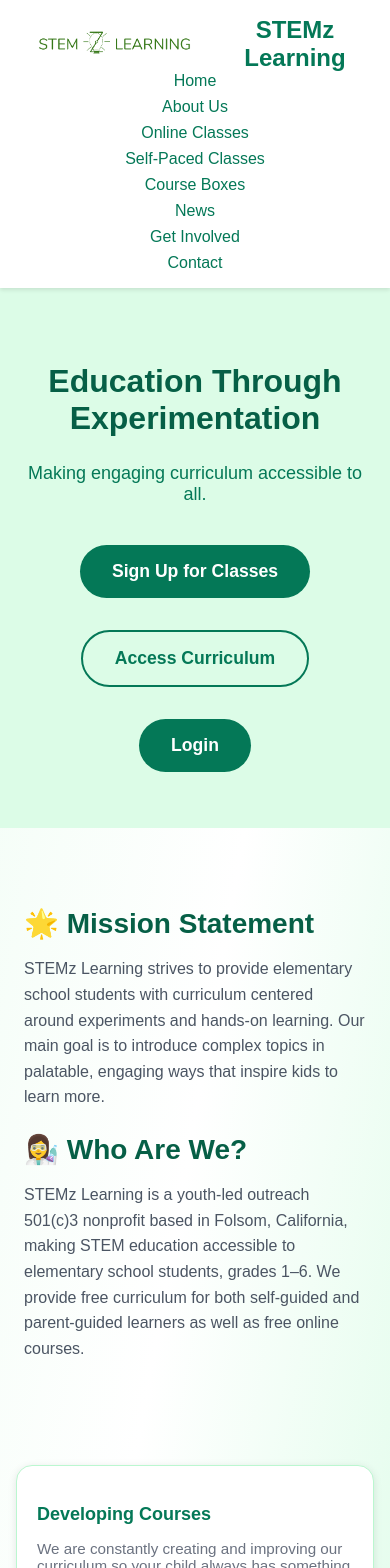
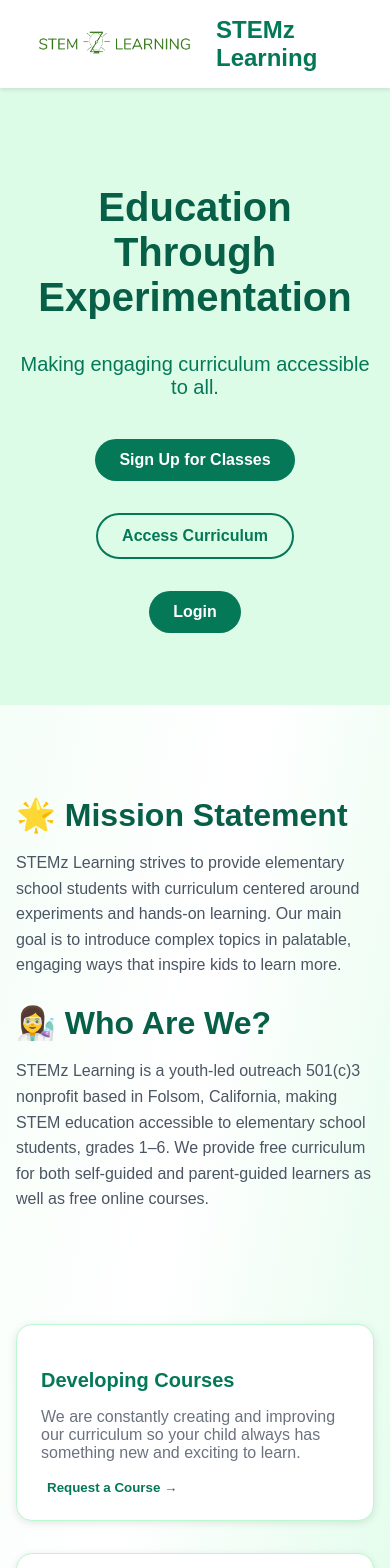
Before and after one commit to gemnets/stemz-mockup, a React (Create React App) app: page / in a window 390 px wide. Shown: the top 1568 px of the page. Built offline with nearby package versions, Linux system fonts and the light colour scheme; the HTML template or start-up script is replaced by a standard one.

Commit message:
Updated layout for Mission Statement and Who Are We sections

```diff
--- a/src/pages/Home.css
+++ b/src/pages/Home.css
@@ -1,3 +1,4 @@
+/* Global Styles */
 .home-container {
   min-height: 100vh;
   background: linear-gradient(to bottom right, #f0fdf4, #fff, #dcfce7);
@@ -128,6 +129,7 @@
   text-decoration: underline;
 }
 
+/* Header Styles */
 .header {
   background-color: white;
   box-shadow: 0 2px 4px rgba(0,0,0,0.1);
@@ -143,7 +145,6 @@
   justify-content: space-between;
   align-items: center;
   padding: 1rem;
-  flex-wrap: wrap;
 }
 
 .logo {
@@ -162,12 +163,8 @@
   color: #047857;
 }
 
-.nav {
-  display: flex;
-  gap: 1rem;
-}
-
 .nav a {
+  margin-left: 1rem;
   color: #047857;
   text-decoration: none;
 }
@@ -176,6 +173,7 @@
   color: #065f46;
 }
 
+/* Footer Styles */
 .footer {
   background-color: #065f46;
   color: #d1fae5;
@@ -185,123 +183,119 @@
 
 /* Mobile Responsiveness */
 @media (max-width: 768px) {
-  .hero {
-    padding: 3rem 1rem;
+  .header-container {
+    display: flex;
+    justify-content: space-between;
+    align-items: center;
+    padding: 1rem;
+    flex-wrap: wrap;
   }
 
-  .hero h1 {
-    font-size: 2rem;
-  }
-
-  .hero p {
-    font-size: 1.125rem;
-  }
-
-  .hero-buttons {
-    flex-direction: column;
+  .logo {
+    display: flex;
     align-items: center;
   }
 
-  .hero-buttons button,
-  .hero-buttons a {
-    padding: 1rem 2rem;
-    font-size: 1.1rem;
+  .logo img {
+    height: 48px;
+    margin-right: 0.5rem;
   }
 
-  .section {
-    padding: 1.5rem;
+  .logo span {
+    font-size: 1.5rem;
+    font-weight: bold;
+    color: #047857;
   }
 
-  .section h2 {
-    font-size: 1.75rem;
+  /* Hide navigation items by default on mobile */
+  .nav {
+    display: none;
+    flex-direction: column;
+    align-items: center;
+    position: absolute;
+    top: 60px;
+    right: 0;
+    background-color: #fff;
+    width: 100%;
+    box-shadow: 0 2px 10px rgba(0,0,0,0.1);
   }
 
-  .section p {
-    font-size: 1rem;
-  }
-
-  .features {
-    grid-template-columns: 1fr;
-  }
-
-  .feature-card {
-    padding: 1.25rem;
-  }
-
-  .feature-card h3 {
-    font-size: 1.125rem;
-  }
-
-  .feature-card p {
-    font-size: 0.95rem;
-  }
-
-  .link-btn {
-    font-size: 1rem;
-  }
-
-  .header-container {
-    flex-direction: column;
-    align-items: center;
+  .nav a {
+    padding: 1rem;
+    color: #047857;
+    text-decoration: none;
+    font-size: 1.1rem;
     text-align: center;
   }
 
-  .nav {
-    flex-direction: column;
-    gap: 0.5rem;
+  .nav a:hover {
+    color: #065f46;
+  }
+
+  /* Hamburger icon */
+  .hamburger {
+    display: block;
+    cursor: pointer;
+    font-size: 1.5rem;
+  }
+
+  .hamburger span {
+    display: block;
+    width: 25px;
+    height: 3px;
+    background-color: #047857;
+    margin: 5px 0;
+    transition: all 0.3s ease;
+  }
+
+  /* When the nav is open */
+  .nav.open {
+    display: flex;
+  }
+
+  .hamburger.open span:nth-child(1) {
+    transform: rotate(45deg);
+    position: relative;
+    top: 8px;
+  }
+
+  .hamburger.open span:nth-child(2) {
+    opacity: 0;
+  }
+
+  .hamburger.open span:nth-child(3) {
+    transform: rotate(-45deg);
+    position: relative;
+    top: -8px;
   }
 }
 
-/* Large Screen (Desktop) Responsiveness */
-@media (min-width: 1200px) {
-  .hero {
-    padding: 6rem 2rem;
-  }
-
-  .hero h1 {
-    font-size: 3rem;
-  }
-
-  .hero p {
-    font-size: 1.5rem;
-  }
-
-  .hero-buttons button,
-  .hero-buttons a {
-    padding: 1rem 2rem;
-    font-size: 1.25rem;
-  }
-
-  .section {
-    padding: 2rem;
-  }
-
-  .features {
-    grid-template-columns: repeat(3, 1fr);
-  }
-
-  .feature-card {
-    padding: 1.75rem;
-  }
-
-  .feature-card h3 {
-    font-size: 1.5rem;
-  }
-
-  .feature-card p {
-    font-size: 1rem;
-  }
-
-  .link-btn {
-    font-size: 1.2rem;
-  }
-
+/* Desktop Responsiveness */
+@media (min-width: 769px) {
   .header-container {
-    flex-direction: row;
+    display: flex;
     justify-content: space-between;
+    align-items: center;
+    padding: 1rem;
   }
 
   .nav {
-    flex-direction: row;
+    display: flex;
+    align-items: center;
+  }
+
+  .nav a {
+    margin-left: 1rem;
+    color: #047857;
+    text-decoration: none;
+  }
+
+  .nav a:hover {
+    color: #065f46;
+  }
+
+  /* Remove hamburger icon on desktop */
+  .hamburger {
+    display: none;
   }
 }
```
